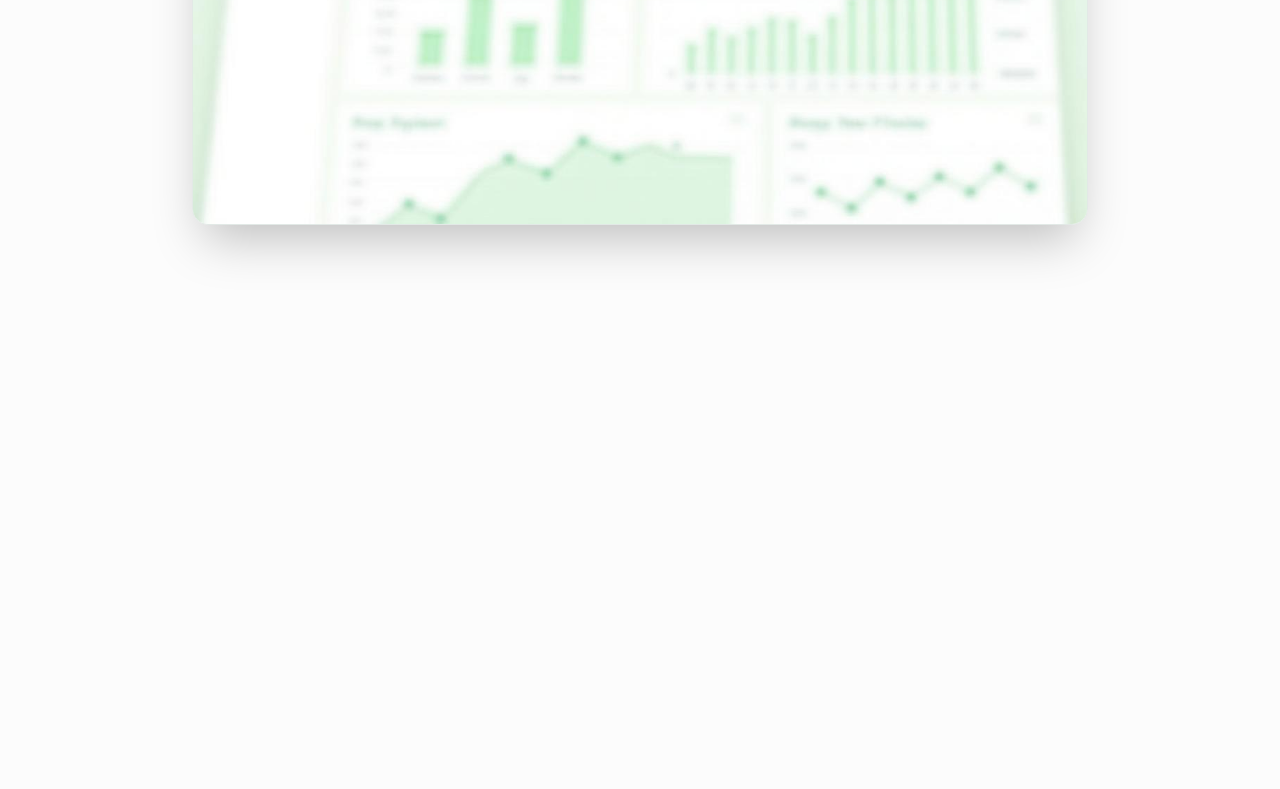
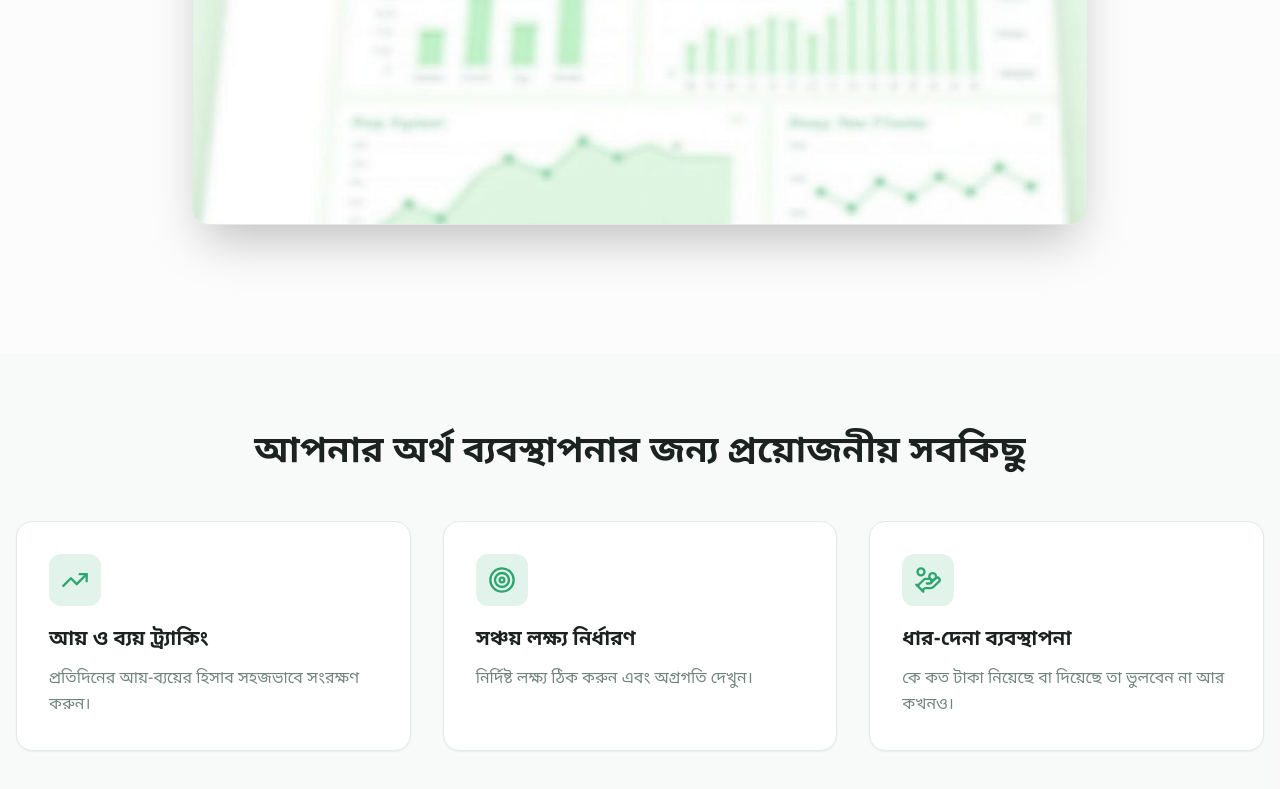
Before and after one commit to MehediMehad/smart-money-manager-client, a Next.js app: page / in a window 1280 px wide. Shown: the part 713-1502 px from the top of the page. Before the commit the page ends 1066 px from the top, so only its background shows below. Built offline with nearby package versions, Linux system fonts and the light colour scheme; no server answers.

Commit message:
feat(ui) Home Page Features Section Design

```diff
--- a/src/app/page.tsx
+++ b/src/app/page.tsx
@@ -1,10 +1,12 @@
-import HeroSection from "@/components/modules/common/HeroSection";
+import FeaturesSection from "@/components/modules/common/Home/FeaturesSection";
+import HeroSection from "@/components/modules/common/Home/HeroSection";
 import Link from "next/link";
 
 const HomePage = () => {
   return (
     <div className="min-h-screen bg-background">
       <HeroSection />
+      <FeaturesSection />
     </div>
   );
 };
--- /dev/null
+++ b/src/components/modules/common/Home/FeaturesSection.tsx
@@ -0,0 +1,51 @@
+import { TrendingUp, Target, HandCoins } from "lucide-react";
+
+const features = [
+  {
+    icon: TrendingUp,
+    title: "আয় ও ব্যয় ট্র্যাকিং",
+    description: "প্রতিদিনের আয়-ব্যয়ের হিসাব সহজভাবে সংরক্ষণ করুন।",
+  },
+  {
+    icon: Target,
+    title: "সঞ্চয় লক্ষ্য নির্ধারণ",
+    description: "নির্দিষ্ট লক্ষ্য ঠিক করুন এবং অগ্রগতি দেখুন।",
+  },
+  {
+    icon: HandCoins,
+    title: "ধার-দেনা ব্যবস্থাপনা",
+    description: "কে কত টাকা নিয়েছে বা দিয়েছে তা ভুলবেন না আর কখনও।",
+  },
+];
+
+const FeaturesSection = () => {
+  return (
+    <section className="py-20 bg-muted/40">
+      <div className="container mx-auto px-4">
+        <h2 className="mb-12 text-center text-3xl font-bold text-foreground md:text-4xl">
+          আপনার অর্থ ব্যবস্থাপনার জন্য প্রয়োজনীয় সবকিছু
+        </h2>
+        <div className="grid gap-8 md:grid-cols-3">
+          {features.map((feature, i) => (
+            <div
+              key={i}
+              className="group rounded-2xl border border-border bg-card p-8 shadow-sm transition-all duration-300 hover:shadow-lg hover:-translate-y-1"
+            >
+              <div className="mb-5 inline-flex rounded-xl bg-accent p-3">
+                <feature.icon className="h-7 w-7 text-primary" />
+              </div>
+              <h3 className="mb-3 text-xl font-semibold text-foreground">
+                {feature.title}
+              </h3>
+              <p className="text-muted-foreground leading-relaxed">
+                {feature.description}
+              </p>
+            </div>
+          ))}
+        </div>
+      </div>
+    </section>
+  );
+};
+
+export default FeaturesSection;
```
Also changed, not shown: src/components/modules/common/Home/HeroSection.tsx (renamed from src/components/modules/common/HeroSection.tsx).
